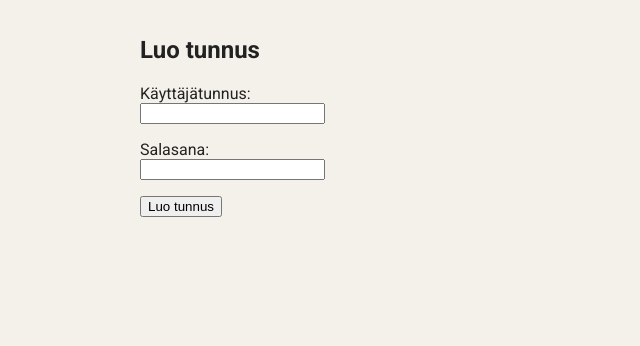
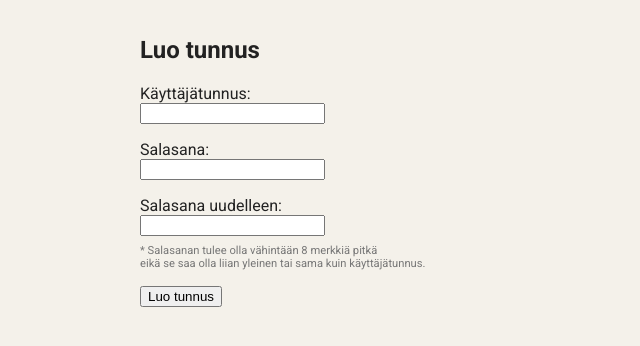
Before and after one commit to antsrm/kirjaloki, a Flask app: page /register in a window 1280 px wide. Shown: the part 144-490 px from the top of the page, without its empty margins (0-640 px from the left). Run offline with Flask 3, Linux system fonts and the light colour scheme.

Commit message:
Implement password validation

```diff
--- a/app.py
+++ b/app.py
@@ -23,6 +23,27 @@ def format_timestamp(timestamp):
     dt = dt + timedelta(hours=3)
     return dt.strftime("%d.%m.%Y %H:%M")
 
+def validate_password(password, username):
+    common_passwords = [
+        "password",
+        "salasana",
+        "12345678",
+        "123456789",
+        "qwerty123",
+        "admin123"
+    ]
+
+    if len(password) < 8:
+        return "Salasanan pitää olla vähintään 8 merkkiä pitkä"
+
+    if password.lower() == username.lower():
+        return "Salasana ei voi olla sama kuin käyttäjätunnus"
+
+    if password.lower() in common_passwords:
+        return "Salasana on liian yleinen"
+
+    return None
+
 @app.route("/")
 def index():
     return render_template("index.html")
@@ -36,6 +57,7 @@ def register():
 
     username = request.form["username"]
     password = request.form["password"]
+    password2 = request.form["password2"]
 
     if not username.strip():
         return render_template(
@@ -46,7 +68,24 @@ def register():
     if not password.strip():
         return render_template(
             "register.html",
-            error="Salasana ei voi olla tyhjä"
+            error="Salasana ei voi olla tyhjä",
+            username=username
+        )
+
+    if password != password2:
+        return render_template(
+            "register.html",
+            error="Salasanat eivät täsmää",
+            username=username
+        )
+
+    password_error = validate_password(password, username)
+
+    if password_error:
+        return render_template(
+            "register.html",
+            error=password_error,
+            username=username
         )
 
     if users.get_user_by_username(username):
@@ -56,7 +95,7 @@ def register():
             username=username
         )
 
-    users.create_user(username, password)
+    users.create_user(username.strip(), password)
 
     return redirect("/login?registered=1")
 
--- a/static/style.css
+++ b/static/style.css
@@ -199,6 +199,13 @@ nav {
     margin-left: 8px;
 }
 
+.password-hint {
+    color: #777;
+    font-size: 0.7rem;
+    margin-top: -8px;
+    margin-bottom: 16px;
+}
+
 @keyframes slideDown {
     from {
         opacity: 0;
--- a/templates/register.html
+++ b/templates/register.html
@@ -24,6 +24,17 @@
         <input type="password" name="password">
     </p>
 
+    <p>
+        Salasana uudelleen:<br>
+        <input type="password" name="password2">
+    </p>
+
+    <p class="password-hint">
+    * Salasanan tulee olla vähintään 8 merkkiä pitkä
+    <br>
+    eikä se saa olla liian yleinen tai sama kuin käyttäjätunnus.
+    </p>
+
     <input type="submit" value="Luo tunnus">
 </form>
 
```
